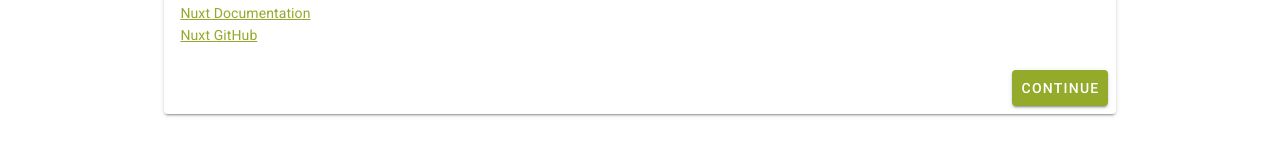
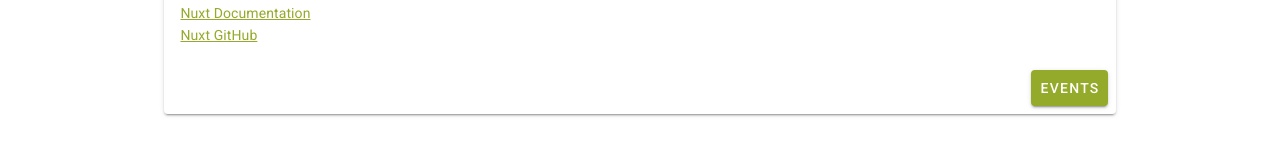
Before and after one commit to wish911wish/ulta, a Nuxt app: page / in a window 1280 px wide. Shown: the part 501-661 px from the top of the page. Built offline with nearby package versions, Linux system fonts and the light colour scheme.

Commit message:
fix top page

```diff
--- a/pages/index.vue
+++ b/pages/index.vue
@@ -69,9 +69,9 @@
           <v-btn
             color="primary"
             nuxt
-            to="/inspire"
+            to="/event"
           >
-            Continue
+            Events
           </v-btn>
         </v-card-actions>
       </v-card>
```
